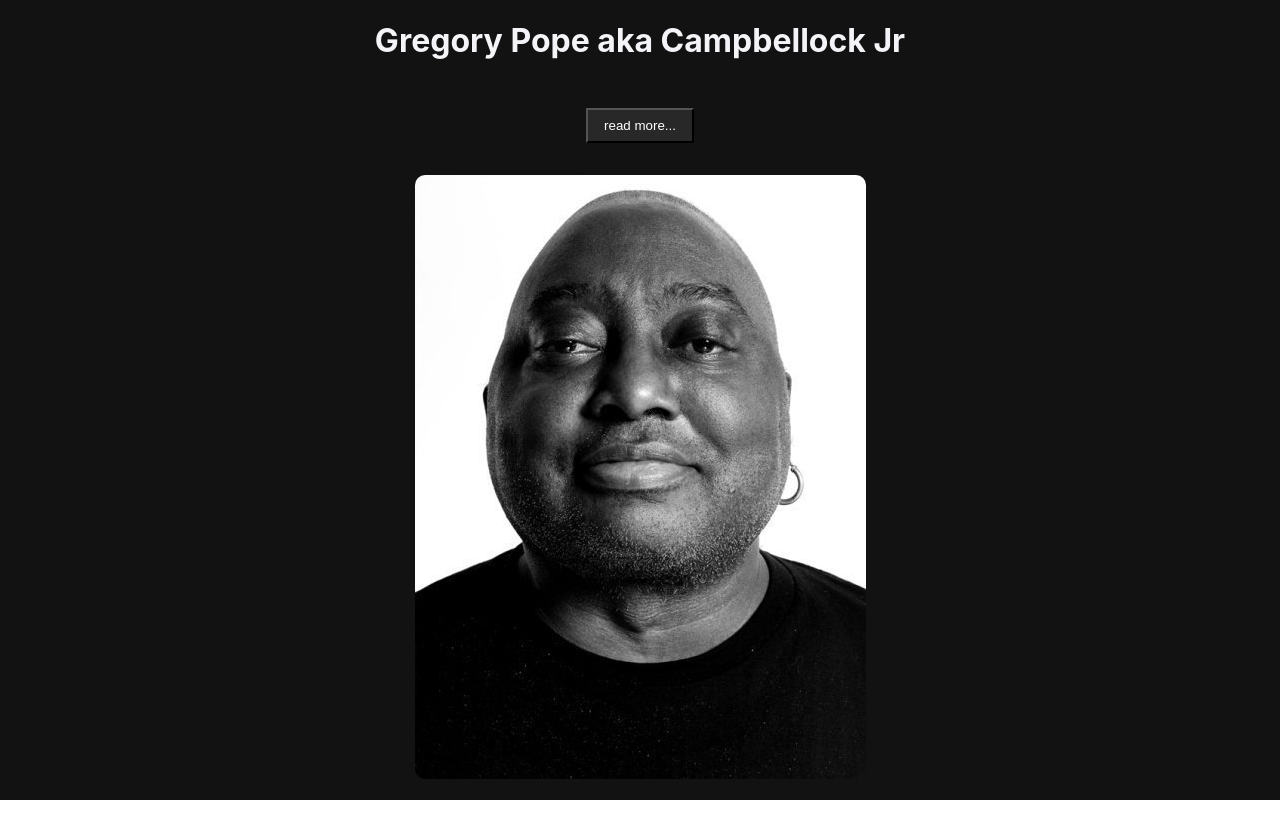
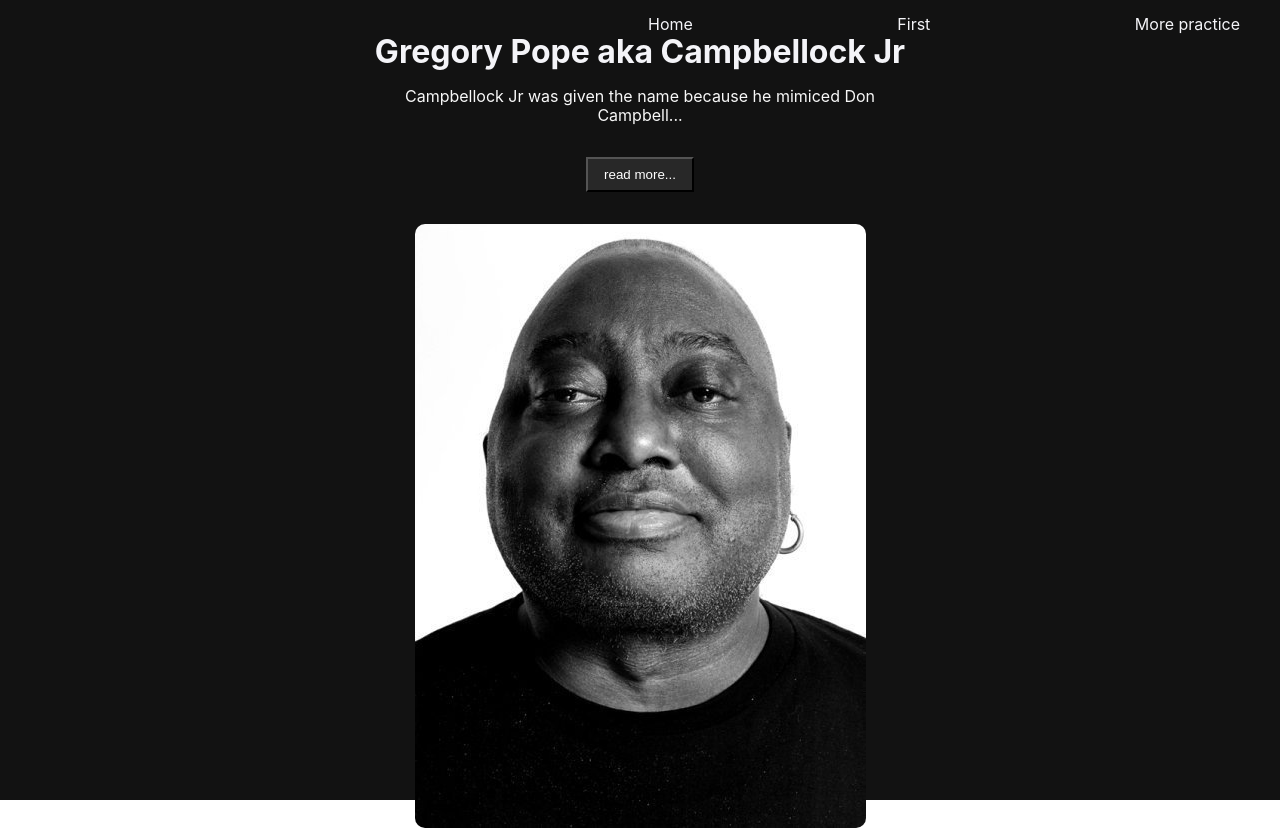
Before and after one commit to robonexx/reactBasics, a React (Create React App) app: page /firstpage in a window 1280 px wide. Before the commit the page ends 800 px from the top, so only its background shows below. Built offline with nearby package versions, Linux system fonts and the light colour scheme.

Commit message:
Just playing around, added react router dom and some pages, plus nav to navigate on the site

```diff
--- a/package.json
+++ b/package.json
@@ -8,6 +8,7 @@
     "@testing-library/user-event": "^12.8.3",
     "react": "^17.0.2",
     "react-dom": "^17.0.2",
+    "react-router-dom": "^5.3.0",
     "react-scripts": "4.0.3",
     "web-vitals": "^1.1.2"
   },
--- a/src/App.css
+++ b/src/App.css
@@ -18,3 +18,42 @@
     line-height: 1.2rem;
     transition: all 1s ease-in-out;
 }
+
+.home {
+  width: 100vw;
+  height: 100vh;
+
+}
+
+.nav {
+  position: absolute;
+  width: 100vw;
+  height: 6vh;
+  top: 0;
+  left: 0;
+  display: flex;
+  justify-content: flex-end;
+}
+
+ul {
+  width: 50%;
+  display: flex;
+  justify-content: space-between;
+  align-items: center;
+}
+
+ul a {
+  padding: 0.5rem;
+  margin-right: 2rem;
+  text-decoration: none;
+  color: #f4f4f8;
+}
+
+.firstpage {
+  display: flex;
+  flex-direction: column;
+  align-items: center;
+  margin: 8vh auto;
+  width: 80vw;
+  height: 92vh;
+}
--- a/src/App.js
+++ b/src/App.js
@@ -1,48 +1,22 @@
 import React, { useState } from 'react';
-
+import { Route, Switch } from 'react-router-dom';
 import './App.css';
-import Img from './assets/greg.jpg';
-
+import Nav from './components/Nav';
+import FirstPage from './pages/FirstPage';
+import Home from './pages/Home';
+import More from './pages/More';
 
 // white practising Im also planning ideas of how to rebuild a  website about locking
 // tributing my teachers
 function App() {
-  const [text, setText] = useState('');
-
-  const handleClick = () => {
-    setText(
-      `
-  Campbellock Jr was given the name because he mimiced Don Campbell and is known for his creativity with locking
-  movements.
-  A member of the Soul Train Gang and Locking Dance group from The watts
-  writers workshop “Creative Generation” before joining the Original
-  Lockers in 1973.
-  Greg helped to create several steps, moves, handshakes and routines
-  associated with Locking.
-  Greg is also the source for many international lockers and has traveled
-  the world teaching foundations the curriculum he created
-</p>
-`
-    );
-  };
   return (
     <div className='App'>
-      <h1 style={{ color: '#f4f4f8' }}>Gregory Pope aka Campbellock Jr</h1>
-      <div className="text-style">
-        {text}
-      </div>
-      <button
-        style={{
-          padding: '0.5rem 1rem',
-          background: '#282828',
-          color: 'white',
-          margin: '0 auto 2rem',
-        }}
-        onClick={handleClick}
-      >
-        read more...
-      </button>
-      <img src={Img} alt='' style={{ borderRadius: '10px' }} />
+      <Nav />
+      <Switch>
+        <Route exact path='/' component={Home} />
+        <Route path='/firstpage' component={FirstPage} />
+        <Route path='/more' component={More} />
+      </Switch>
     </div>
   );
 }
--- /dev/null
+++ b/src/components/Nav.js
@@ -0,0 +1,16 @@
+import React from 'react';
+import { Link } from 'react-router-dom';
+
+const Nav = () => {
+  return (
+    <div className='nav'>
+      <ul>
+        <Link to='/'>Home</Link>
+        <Link to='/firstpage'>First</Link>
+        <Link to='/more'>More practice</Link>
+      </ul>
+    </div>
+  );
+};
+
+export default Nav;
--- a/src/index.js
+++ b/src/index.js
@@ -2,11 +2,14 @@ import React from 'react';
 import ReactDOM from 'react-dom';
 import './index.css';
 import App from './App';
+import {BrowserRouter as Router} from 'react-router-dom'
 
 
 ReactDOM.render(
   <React.StrictMode>
+    <Router>
     <App />
+    </Router>
   </React.StrictMode>,
   document.getElementById('root')
 );
--- /dev/null
+++ b/src/pages/FirstPage.js
@@ -0,0 +1,48 @@
+import React, {useState} from 'react';
+import Img from '../assets/greg.jpg';
+
+const FirstPage = () => {
+    const [text, setText] = useState(' Campbellock Jr was given the name because he mimiced Don Campbell...');
+
+    const handleClick = () => {
+      setText(
+        `
+    Campbellock Jr was given the name because he mimiced Don Campbell and is known for his creativity with locking
+    movements.
+    A member of the Soul Train Gang and Locking Dance group from The watts
+    writers workshop “Creative Generation” before joining the Original
+    Lockers in 1973.
+    Greg helped to create several steps, moves, handshakes and routines
+    associated with Locking.
+    Greg is also the source for many international lockers and has traveled
+    the world teaching foundations the curriculum he created
+  </p>
+  `
+      );
+    };
+
+    return (
+        <div className="firstpage">
+
+    <h1 style={{ color: '#f4f4f8' }}>Gregory Pope aka Campbellock Jr</h1>
+      <div className="text-style">
+        {text}
+      </div>
+      <button
+        style={{
+          padding: '0.5rem 1rem',
+          background: '#282828',
+          color: 'white',
+          margin: '0 auto 2rem',
+        }}
+        onClick={handleClick}
+      >
+        read more...
+      </button>
+      <img src={Img} alt='' style={{ borderRadius: '10px' }} />
+
+        </div>
+    )
+};
+
+export default FirstPage;
--- /dev/null
+++ b/src/pages/Home.js
@@ -0,0 +1,10 @@
+import React from 'react';
+
+
+const Home = () => {
+    return (
+       <h1>Home</h1>
+     );
+}
+
+export default Home;
--- /dev/null
+++ b/src/pages/More.js
@@ -0,0 +1,10 @@
+import React from 'react';
+
+
+const More = () => {
+    return (
+        <div>More</div>
+     );
+}
+
+export default More;
```
Also changed, not shown: 1 other file (tests, documents, lock files or other folders).
